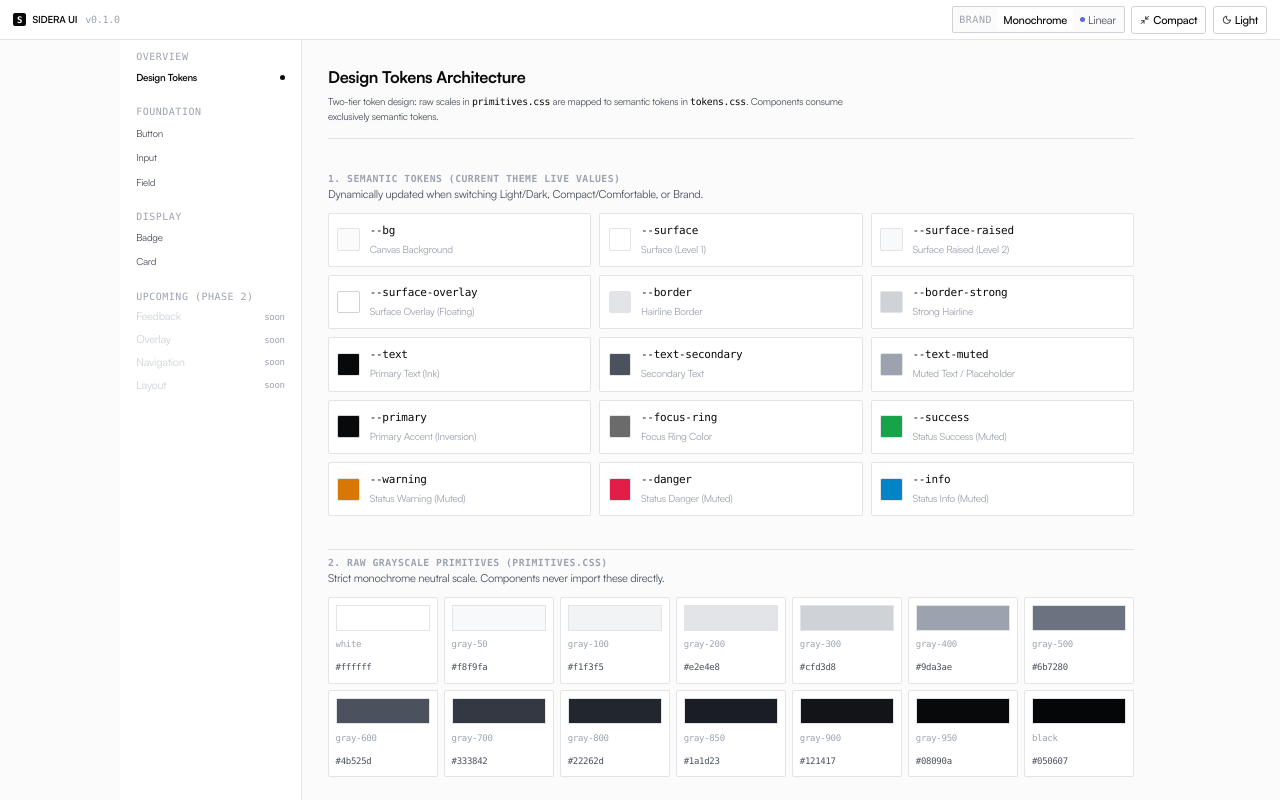
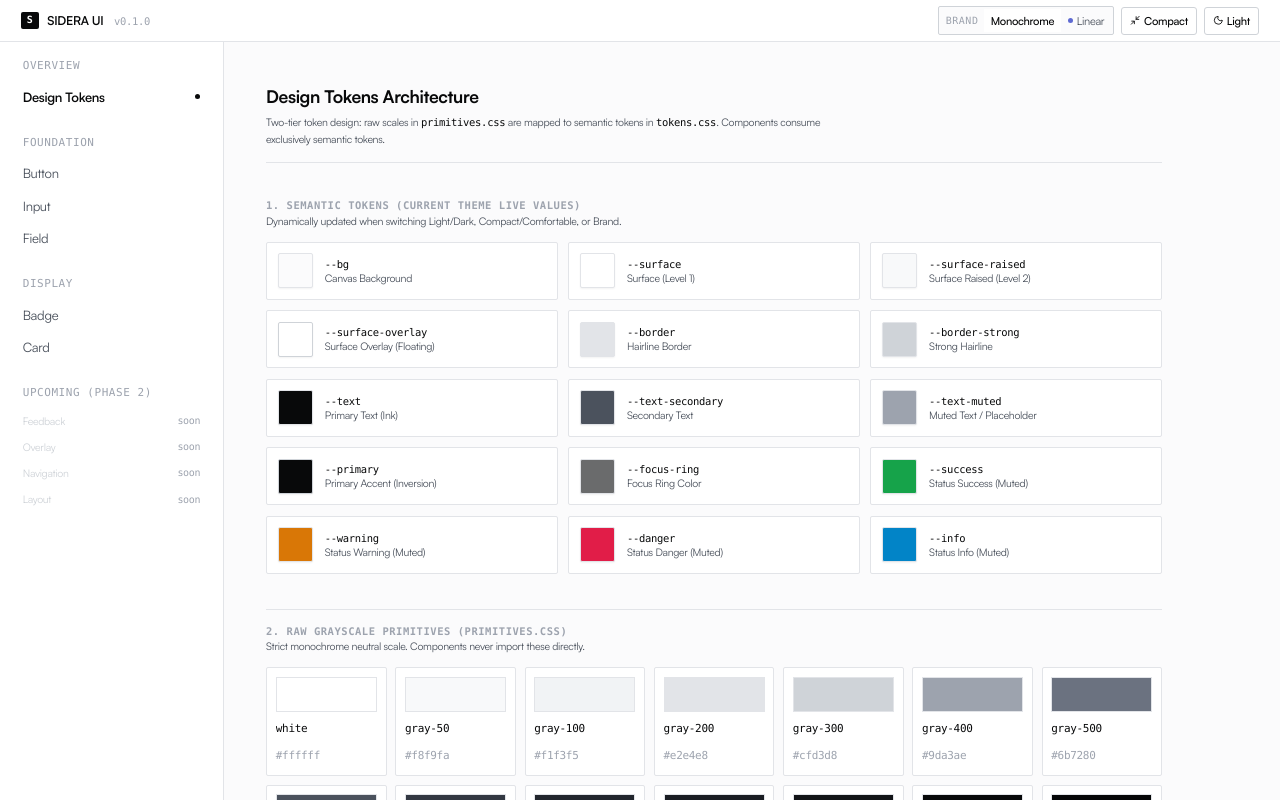
Before and after one commit to ryandaaa/sidera-ui, a React (Vite) app: page / in a window 1280 px wide. Shown: the top 800 px of the page. Built offline with nearby package versions, Linux system fonts and the light colour scheme.

Commit message:
fix: scale typography and layout for optimal readability without browser zoom

```diff
--- a/src/App.tsx
+++ b/src/App.tsx
@@ -79,10 +79,10 @@ export default function App() {
       />
 
       {/* Main Workspace: Left Sidebar + Right Content Area */}
-      <div className="flex-1 flex max-w-7xl w-full mx-auto">
+      <div className="flex-1 flex w-full min-h-[calc(100vh-48px)]">
         <Sidebar currentRoute={route} onRouteChange={handleRouteChange} />
 
-        <main className="flex-1 p-6 md:p-8 overflow-y-auto">
+        <main className="flex-1 p-8 lg:p-12 max-w-6xl overflow-y-auto">
           {route === 'tokens' && <TokensPage />}
           {route === 'button' && <ButtonPreview />}
           {route === 'input' && <InputPreview />}
--- a/src/showcase/Sidebar.tsx
+++ b/src/showcase/Sidebar.tsx
@@ -47,11 +47,11 @@ const groups: NavGroup[] = [
 
 export function Sidebar({ currentRoute, onRouteChange }: SidebarProps) {
   return (
-    <aside className="w-56 shrink-0 border-r border-[var(--border)] bg-[var(--surface)] min-h-[calc(100vh-40px)] flex flex-col p-3 select-none">
-      <nav className="flex flex-col gap-5 text-xs">
+    <aside className="w-64 shrink-0 border-r border-[var(--border)] bg-[var(--surface)] min-h-[calc(100vh-48px)] flex flex-col p-4 select-none">
+      <nav className="flex flex-col gap-6 text-[13px]">
         {groups.map((group) => (
-          <div key={group.title} className="flex flex-col gap-1">
-            <span className="text-[10px] font-mono font-medium uppercase tracking-wider text-[var(--text-muted)] px-2">
+          <div key={group.title} className="flex flex-col gap-1.5">
+            <span className="text-[11px] font-mono font-medium uppercase tracking-wider text-[var(--text-muted)] px-2.5">
               {group.title}
             </span>
             <div className="flex flex-col gap-0.5">
@@ -63,10 +63,10 @@ export function Sidebar({ currentRoute, onRouteChange }: SidebarProps) {
                   return (
                     <div
                       key={item.id}
-                      className="flex items-center justify-between px-2 py-1 text-[11px] text-[var(--text-tertiary)] cursor-not-allowed"
+                      className="flex items-center justify-between px-2.5 py-1.5 text-xs text-[var(--text-tertiary)] cursor-not-allowed"
                     >
                       <span>{item.label.split(' ')[0]}</span>
-                      <span className="text-[9px] font-mono text-[var(--text-muted)]">
+                      <span className="text-[10px] font-mono text-[var(--text-muted)]">
                         soon
                       </span>
                     </div>
@@ -78,7 +78,7 @@ export function Sidebar({ currentRoute, onRouteChange }: SidebarProps) {
                     key={item.id}
                     type="button"
                     onClick={() => onRouteChange(item.id)}
-                    className={`flex items-center justify-between px-2 py-1.5 rounded-[var(--radius-xs)] text-left text-xs transition-colors ${
+                    className={`flex items-center justify-between px-2.5 py-1.5 rounded-[var(--radius-xs)] text-left text-[13px] transition-colors ${
                       isActive
                         ? 'bg-[var(--surface-overlay)] text-[var(--text)] font-semibold'
                         : 'text-[var(--text-secondary)] hover:text-[var(--text)] hover:bg-[var(--surface-hover)]'
--- a/src/showcase/TokensPage.tsx
+++ b/src/showcase/TokensPage.tsx
@@ -68,34 +68,34 @@ export function TokensPage() {
       </div>
 
       {/* 1. Live Semantic Tokens */}
-      <section className="space-y-3">
+      <section className="space-y-4">
         <div>
           <h2 className="text-xs font-semibold uppercase tracking-wider text-[var(--text-muted)] font-mono">
             1. Semantic Tokens (Current Theme Live Values)
           </h2>
-          <p className="text-[11px] text-[var(--text-secondary)]">
+          <p className="text-xs text-[var(--text-secondary)] mt-0.5">
             Dynamically updated when switching Light/Dark, Compact/Comfortable, or Brand.
           </p>
         </div>
 
-        <div className="grid grid-cols-1 sm:grid-cols-2 md:grid-cols-3 gap-2.5">
+        <div className="grid grid-cols-1 sm:grid-cols-2 lg:grid-cols-3 gap-3">
           {semanticColors.map((item) => (
             <div
               key={item.token}
-              className="flex items-center gap-3 p-2.5 rounded-[var(--radius-xs)] border border-[var(--border)] bg-[var(--surface)]"
+              className="flex items-center gap-3.5 p-3 rounded-[var(--radius-xs)] border border-[var(--border)] bg-[var(--surface)] hover:border-[var(--border-strong)] transition-colors"
             >
               <div
-                className="h-7 w-7 rounded-[var(--radius-xs)] shrink-0 border"
+                className="h-10 w-10 rounded-[var(--radius-xs)] shrink-0 border shadow-xs"
                 style={{
                   backgroundColor: item.bgVar,
                   borderColor: item.borderVar || 'var(--border)',
                 }}
               />
               <div className="min-w-0 flex-1">
-                <span className="text-[11px] font-mono font-medium text-[var(--text)] block truncate">
+                <span className="text-xs font-mono font-medium text-[var(--text)] block truncate">
                   {item.token}
                 </span>
-                <span className="text-[10px] text-[var(--text-muted)] block truncate">
+                <span className="text-xs text-[var(--text-secondary)] block truncate">
                   {item.label}
                 </span>
               </div>
@@ -105,30 +105,30 @@ export function TokensPage() {
       </section>
 
       {/* 2. Raw Grayscale Primitives */}
-      <section className="space-y-3 pt-2 border-t border-[var(--border)]">
+      <section className="space-y-4 pt-4 border-t border-[var(--border)]">
         <div>
           <h2 className="text-xs font-semibold uppercase tracking-wider text-[var(--text-muted)] font-mono">
             2. Raw Grayscale Primitives (primitives.css)
           </h2>
-          <p className="text-[11px] text-[var(--text-secondary)]">
+          <p className="text-xs text-[var(--text-secondary)] mt-0.5">
             Strict monochrome neutral scale. Components never import these directly.
           </p>
         </div>
 
-        <div className="grid grid-cols-2 sm:grid-cols-4 md:grid-cols-7 gap-2">
+        <div className="grid grid-cols-2 sm:grid-cols-4 md:grid-cols-7 gap-2.5">
           {rawGrays.map((g) => (
             <div
               key={g.name}
-              className="p-2 rounded-[var(--radius-xs)] border border-[var(--border)] bg-[var(--surface)] flex flex-col gap-1.5"
+              className="p-2.5 rounded-[var(--radius-xs)] border border-[var(--border)] bg-[var(--surface)] flex flex-col gap-2"
             >
               <div
-                className="h-8 w-full rounded-[var(--radius-none)] border border-[var(--border)]"
+                className="h-10 w-full rounded-[var(--radius-none)] border border-[var(--border)]"
                 style={{ backgroundColor: g.color }}
               />
-              <div className="font-mono text-[9px] text-[var(--text-muted)] truncate">
+              <div className="font-mono text-[11px] font-medium text-[var(--text)] truncate">
                 {g.name.replace('--raw-', '')}
               </div>
-              <div className="font-mono text-[9px] text-[var(--text-secondary)]">
+              <div className="font-mono text-[11px] text-[var(--text-muted)]">
                 {g.color}
               </div>
             </div>
@@ -137,7 +137,7 @@ export function TokensPage() {
       </section>
 
       {/* 3. Typography Scale */}
-      <section className="space-y-3 pt-2 border-t border-[var(--border)]">
+      <section className="space-y-4 pt-4 border-t border-[var(--border)]">
         <div>
           <h2 className="text-xs font-semibold uppercase tracking-wider text-[var(--text-muted)] font-mono">
             3. Typography Scale (Satoshi Self-Hosted)
--- a/src/showcase/TopBar.tsx
+++ b/src/showcase/TopBar.tsx
@@ -19,18 +19,18 @@ export function TopBar({
   onBrandChange,
 }: TopBarProps) {
   return (
-    <header className="h-[var(--control-h-lg)] min-h-[40px] border-b border-[var(--border)] bg-[var(--surface)] px-4 flex items-center justify-between sticky top-0 z-30 select-none">
-      <div className="flex items-center gap-2.5">
+    <header className="h-12 border-b border-[var(--border)] bg-[var(--surface)] px-6 flex items-center justify-between sticky top-0 z-30 select-none">
+      <div className="flex items-center gap-3">
         <a
           href="#tokens"
-          className="flex items-center gap-2 text-[var(--text)] font-semibold text-xs tracking-tight hover:opacity-80 transition-opacity"
+          className="flex items-center gap-2.5 text-[var(--text)] font-semibold text-sm tracking-tight hover:opacity-80 transition-opacity"
         >
-          <div className="h-4 w-4 bg-[var(--primary)] text-[var(--primary-foreground)] rounded-[var(--radius-xs)] flex items-center justify-center font-mono text-[9px] font-bold">
+          <div className="h-5 w-5 bg-[var(--primary)] text-[var(--primary-foreground)] rounded-[var(--radius-xs)] flex items-center justify-center font-mono text-[10px] font-bold">
             S
           </div>
           <span>SIDERA UI</span>
         </a>
-        <span className="font-mono text-[10px] text-[var(--text-muted)]">
+        <span className="font-mono text-xs text-[var(--text-muted)]">
           v0.1.0
         </span>
       </div>
--- a/src/styles/primitives.css
+++ b/src/styles/primitives.css
@@ -62,29 +62,29 @@
   --raw-font-sans: 'Satoshi', -apple-system, BlinkMacSystemFont, system-ui, 'Segoe UI', Roboto, sans-serif;
   --raw-font-mono: 'JetBrains Mono', ui-monospace, SFMono-Regular, Menlo, Monaco, Consolas, monospace;
 
-  --raw-text-2xs: 10px;
-  --raw-leading-2xs: 13px;
+  --raw-text-2xs: 11px;
+  --raw-leading-2xs: 14px;
 
-  --raw-text-xs: 11px;
-  --raw-leading-xs: 15px;
+  --raw-text-xs: 12px;
+  --raw-leading-xs: 16px;
 
-  --raw-text-sm: 12px;
-  --raw-leading-sm: 16px;
+  --raw-text-sm: 13px;
+  --raw-leading-sm: 18px;
 
-  --raw-text-base: 13px;
-  --raw-leading-base: 18px;
+  --raw-text-base: 14px;
+  --raw-leading-base: 20px;
 
-  --raw-text-md: 14px;
-  --raw-leading-md: 20px;
+  --raw-text-md: 15px;
+  --raw-leading-md: 22px;
 
-  --raw-text-lg: 16px;
-  --raw-leading-lg: 22px;
+  --raw-text-lg: 18px;
+  --raw-leading-lg: 24px;
 
-  --raw-text-xl: 18px;
-  --raw-leading-xl: 24px;
+  --raw-text-xl: 22px;
+  --raw-leading-xl: 28px;
 
-  --raw-text-2xl: 22px;
-  --raw-leading-2xl: 28px;
+  --raw-text-2xl: 28px;
+  --raw-leading-2xl: 34px;
 
   --raw-tracking-tight: -0.022em;
   --raw-tracking-normal: -0.01em;
```
